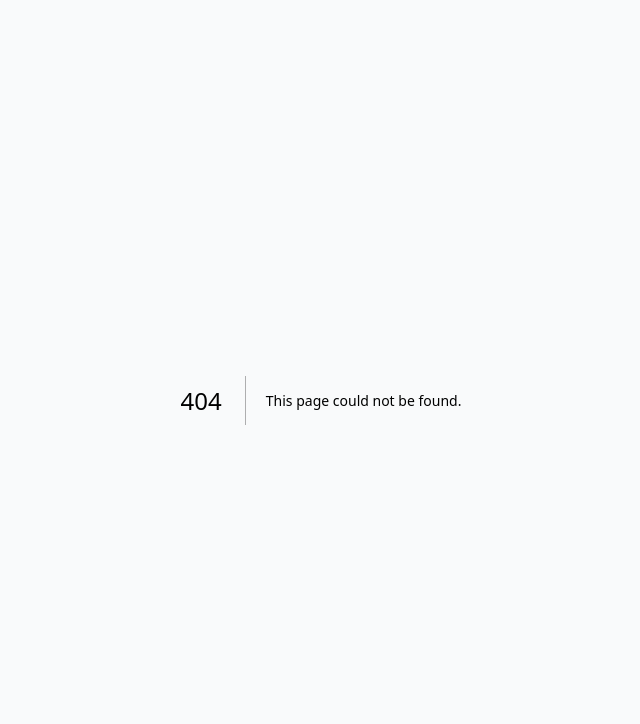
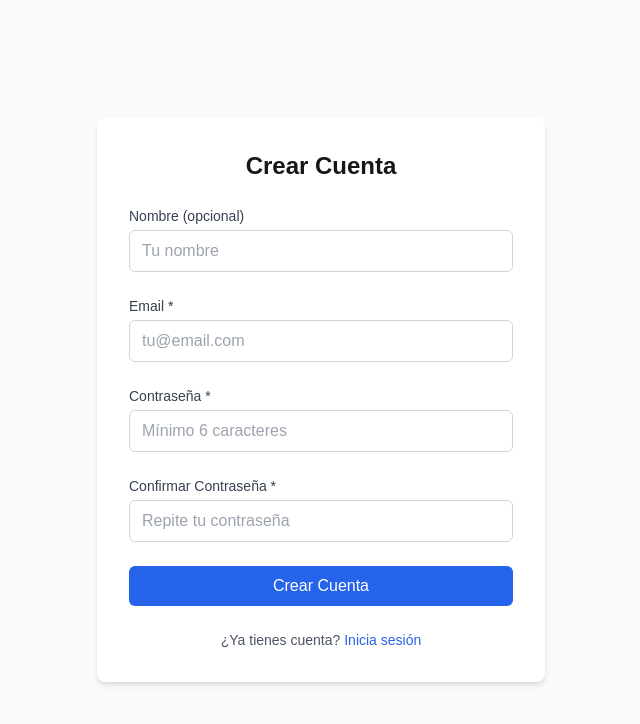
Before and after one commit to zuma-code/CV-maker, a Next.js app: page /register in a window 1280 px wide. Before the commit this address had no page. Shown: the top 724 px of the page, without its empty margins (319-959 px from the left). Built offline with nearby package versions, Linux system fonts and the light colour scheme.

Commit message:
feat: crear página de registro con validación y hasheo de contraseñas

```diff
--- /dev/null
+++ b/app/(auth)/register/page.tsx
@@ -0,0 +1,14 @@
+import RegisterForm from "@/components/auth/RegisterForm";
+
+export const metadata = {
+  title: "Registro - CV Maker",
+  description: "Crea tu cuenta en CV Maker",
+};
+
+export default function RegisterPage() {
+  return (
+    <div className="min-h-screen flex items-center justify-center bg-gray-50 py-12 px-4 sm:px-6 lg:px-8">
+      <RegisterForm />
+    </div>
+  );
+}
--- /dev/null
+++ b/components/auth/RegisterForm.tsx
@@ -0,0 +1,156 @@
+"use client";
+
+/**
+ * Formulario de registro
+ *
+ * Permite a los usuarios crear una nueva cuenta
+ */
+
+import { useState } from "react";
+import { useRouter } from "next/navigation";
+import Link from "next/link";
+
+export default function RegisterForm() {
+  const router = useRouter();
+  const [formData, setFormData] = useState({
+    name: "",
+    email: "",
+    password: "",
+    confirmPassword: "",
+  });
+  const [error, setError] = useState("");
+  const [loading, setLoading] = useState(false);
+
+  const handleSubmit = async (e: React.FormEvent) => {
+    e.preventDefault();
+    setError("");
+    setLoading(true);
+
+    // Validación básica
+    if (formData.password !== formData.confirmPassword) {
+      setError("Las contraseñas no coinciden");
+      setLoading(false);
+      return;
+    }
+
+    try {
+      const response = await fetch("/api/auth/register", {
+        method: "POST",
+        headers: {
+          "Content-Type": "application/json",
+        },
+        body: JSON.stringify({
+          email: formData.email,
+          password: formData.password,
+          name: formData.name,
+        }),
+      });
+
+      const data = await response.json();
+
+      if (!response.ok) {
+        setError(data.error || "Error al crear la cuenta");
+        setLoading(false);
+        return;
+      }
+
+      // Registro exitoso, redirigir a login
+      router.push("/login?registered=true");
+    } catch (error) {
+      setError("Error de conexión. Por favor, intenta de nuevo.");
+      setLoading(false);
+    }
+  };
+
+  return (
+    <div className="w-full max-w-md mx-auto">
+      <form onSubmit={handleSubmit} className="space-y-6 bg-white p-8 rounded-lg shadow-md">
+        <div>
+          <h2 className="text-2xl font-bold text-center mb-6">Crear Cuenta</h2>
+        </div>
+
+        {error && (
+          <div className="bg-red-50 border border-red-200 text-red-700 px-4 py-3 rounded">
+            {error}
+          </div>
+        )}
+
+        <div>
+          <label htmlFor="name" className="block text-sm font-medium text-gray-700 mb-1">
+            Nombre (opcional)
+          </label>
+          <input
+            id="name"
+            type="text"
+            value={formData.name}
+            onChange={(e) => setFormData({ ...formData, name: e.target.value })}
+            className="w-full px-3 py-2 border border-gray-300 rounded-md focus:outline-none focus:ring-2 focus:ring-blue-500"
+            placeholder="Tu nombre"
+          />
+        </div>
+
+        <div>
+          <label htmlFor="email" className="block text-sm font-medium text-gray-700 mb-1">
+            Email *
+          </label>
+          <input
+            id="email"
+            type="email"
+            required
+            value={formData.email}
+            onChange={(e) => setFormData({ ...formData, email: e.target.value })}
+            className="w-full px-3 py-2 border border-gray-300 rounded-md focus:outline-none focus:ring-2 focus:ring-blue-500"
+            placeholder="tu@email.com"
+          />
+        </div>
+
+        <div>
+          <label htmlFor="password" className="block text-sm font-medium text-gray-700 mb-1">
+            Contraseña *
+          </label>
+          <input
+            id="password"
+            type="password"
+            required
+            minLength={6}
+            value={formData.password}
+            onChange={(e) => setFormData({ ...formData, password: e.target.value })}
+            className="w-full px-3 py-2 border border-gray-300 rounded-md focus:outline-none focus:ring-2 focus:ring-blue-500"
+            placeholder="Mínimo 6 caracteres"
+          />
+        </div>
+
+        <div>
+          <label htmlFor="confirmPassword" className="block text-sm font-medium text-gray-700 mb-1">
+            Confirmar Contraseña *
+          </label>
+          <input
+            id="confirmPassword"
+            type="password"
+            required
+            minLength={6}
+            value={formData.confirmPassword}
+            onChange={(e) => setFormData({ ...formData, confirmPassword: e.target.value })}
+            className="w-full px-3 py-2 border border-gray-300 rounded-md focus:outline-none focus:ring-2 focus:ring-blue-500"
+            placeholder="Repite tu contraseña"
+          />
+        </div>
+
+        <button
+          type="submit"
+          disabled={loading}
+          className="w-full bg-blue-600 text-white py-2 px-4 rounded-md hover:bg-blue-700 focus:outline-none focus:ring-2 focus:ring-blue-500 disabled:opacity-50 disabled:cursor-not-allowed"
+        >
+          {loading ? "Creando cuenta..." : "Crear Cuenta"}
+        </button>
+
+        <p className="text-center text-sm text-gray-600">
+          ¿Ya tienes cuenta?{" "}
+          <Link href="/login" className="text-blue-600 hover:underline">
+            Inicia sesión
+          </Link>
+        </p>
+      </form>
+    </div>
+  );
+}
```
